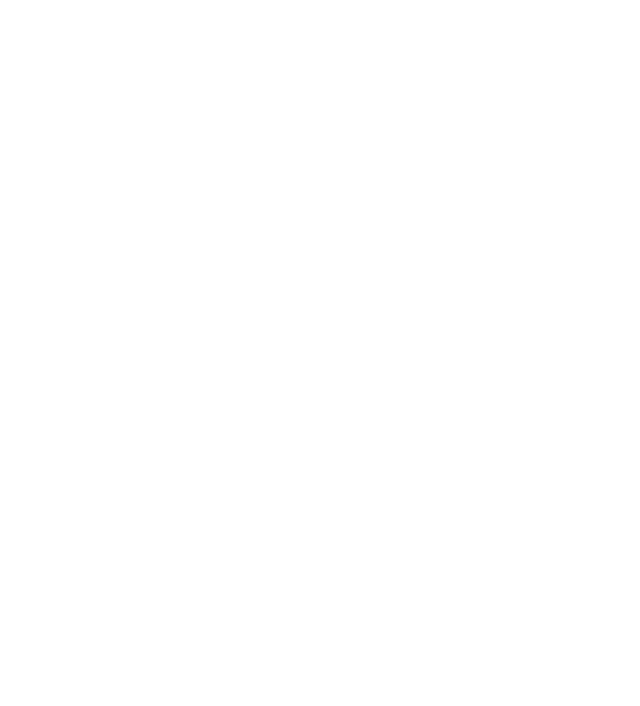
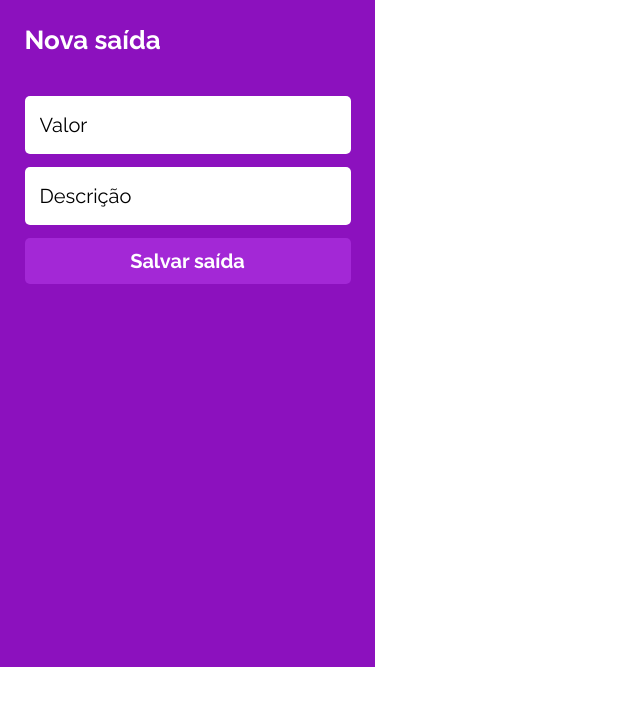
Before and after one commit to Reiony/projeto14-mywallet-front, a React (Create React App) app: page /cash-out in a window 1280 px wide. Before the commit this address had no page. Shown: the top 706 px of the page, without its empty margins (0-640 px from the left). Built offline with nearby package versions, Linux system fonts and the light colour scheme; a web font is replaced by a local one.

Commit message:
finished some links

```diff
--- a/src/components/Pages/CashIn.js
+++ b/src/components/Pages/CashIn.js
@@ -1,9 +1,85 @@
-/* import styled from "styled-components";
+import styled from "styled-components";
 
 
 export default function CashInRegistry() {
     return (
-
+        <CashInPage>
+            <h3>Nova entrada</h3>
+            <Field>
+                <input
+                    placeholder="Valor"
+                />
+            </Field>
+            <Field>
+                <input
+                    placeholder="Descrição"
+                />
+            </Field>
+            <ConfirmButton>
+                <h4>
+                    Salvar entrada
+                </h4>
+            </ConfirmButton>
+        </CashInPage >
     )
 }
- */
+
+const Field = styled.div`
+    input{
+        width: 326px;
+        height: 58px;
+        background: #FFFFFF;
+        padding-left:15px;
+        border-radius: 5px;
+        font-family: 'Raleway';
+        font-style: normal;
+        font-weight: 400;
+        font-size: 20px;
+        line-height: 23px;
+        border: none;
+        display:flex;
+        align-items: center;
+        margin-bottom:13px;
+        ::placeholder{
+            color: black;
+        }
+    }
+`
+const ConfirmButton = styled.button`
+    width: 326px;
+    height: 46px;
+    background: #A328D6;
+    border-radius: 5px;
+    margin-bottom:36px;
+    border:none;
+    cursor:pointer;
+    h4{
+        height: 23px;
+        font-family: 'Raleway';
+        font-style: normal;
+        font-weight: 700;
+        font-size: 20px;
+        line-height: 23px;
+        color: #FFFFFF;
+    }
+`
+const CashInPage = styled.form`
+    width: 375px;
+    height: 667px;
+    display:flex;
+    padding:25px;
+    align-items: center;
+    flex-direction: column;
+    background: #8C11BE;
+    h3{
+        width: 326px;
+        height: 31px;
+        margin-bottom:40px;
+        font-family: 'Raleway';
+        font-style: normal;
+        font-weight: 700;
+        font-size: 26px;
+        line-height: 31px;
+        color: #FFFFFF;
+    }
+`
--- a/src/components/Pages/CashOut.js
+++ b/src/components/Pages/CashOut.js
@@ -1,8 +1,85 @@
-/* import styled from "styled-components";
+import styled from "styled-components";
 
 
 export default function CashOutRegistry() {
     return (
+        <CashOutPage>
+            <h3>Nova saída</h3>
+            <Field>
+                <input
+                    placeholder="Valor"
+                />
+            </Field>
+            <Field>
+                <input
+                    placeholder="Descrição"
+                />
+            </Field>
+            <ConfirmButton>
+                <h4>
+                    Salvar saída
+                </h4>
+            </ConfirmButton>
+        </CashOutPage >
+    )
+}
 
-    )
-} */
+const Field = styled.div`
+    input{
+        width: 326px;
+        height: 58px;
+        background: #FFFFFF;
+        padding-left:15px;
+        border-radius: 5px;
+        font-family: 'Raleway';
+        font-style: normal;
+        font-weight: 400;
+        font-size: 20px;
+        line-height: 23px;
+        border: none;
+        display:flex;
+        align-items: center;
+        margin-bottom:13px;
+        ::placeholder{
+            color: black;
+        }
+    }
+`
+const ConfirmButton = styled.button`
+    width: 326px;
+    height: 46px;
+    background: #A328D6;
+    border-radius: 5px;
+    margin-bottom:36px;
+    border:none;
+    cursor:pointer;
+    h4{
+        height: 23px;
+        font-family: 'Raleway';
+        font-style: normal;
+        font-weight: 700;
+        font-size: 20px;
+        line-height: 23px;
+        color: #FFFFFF;
+    }
+`
+const CashOutPage = styled.form`
+    width: 375px;
+    height: 667px;
+    display:flex;
+    padding:25px;
+    align-items: center;
+    flex-direction: column;
+    background: #8C11BE;
+    h3{
+        width: 326px;
+        height: 31px;
+        margin-bottom:40px;
+        font-family: 'Raleway';
+        font-style: normal;
+        font-weight: 700;
+        font-size: 26px;
+        line-height: 31px;
+        color: #FFFFFF;
+    }
+`
--- a/src/components/Pages/Home.js
+++ b/src/components/Pages/Home.js
@@ -1,27 +1,43 @@
+import { useNavigate } from "react-router-dom";
 import styled from "styled-components";
-/* import {Link} from "react-router-dom";
-import axios from "axios"; */
+import { useState } from "react";
+import { Link } from "react-router-dom";
 
 export default function Home() {
-    const registeste= [];
+    const user= localStorage.getItem("user");
+    const userOBJ = JSON.parse(user);
+    const nav = useNavigate();
+    const [transactions, setTransactions] = useState ([])
+    function UserLogout (e){
+        e.preventDefault();
+        nav("/")
+    }
     return (
         <MainPage>
             <UserTop>
-                <h3>Olá, Fulano</h3>
-                <ion-icon name="exit-outline"></ion-icon>
+                <h3>Olá, {userOBJ}</h3>
+                <ion-icon name="exit-outline" onClick={UserLogout}></ion-icon>
             </UserTop>
             <RegistryEntries >
-                {registeste.length===0?<div><p>Não há registros de entrada ou saída</p></div>:""}
+                {transactions.length===0 ?
+                <div><p>Não há registros de entrada ou saída</p></div> :
+                <>
+                </>
+                }
             </RegistryEntries>
             <Operations>
-                <CashIn>
+                <Link to="/cash-in" style={{ textDecoration: 'none' }}>
+                <CashIn >
                     <ion-icon name="add-circle-outline"></ion-icon>
                     <h3>Nova entrada</h3>
                 </CashIn>
+                </Link>
+                <Link to="/cash-out" style={{ textDecoration: 'none' }}>
                 <CashOut>
                     <ion-icon name="remove-circle-outline"></ion-icon>
                     <h3>Nova saída</h3>
                 </CashOut>
+                </Link>
             </Operations>
         </MainPage>
     )
@@ -44,8 +60,6 @@ const UserTop = styled.div`
     align-items: center;
     margin-bottom:26px;
     h3{
-        width: 141px;
-        height: 31px;
         font-family: 'Raleway';
         font-style: normal;
         font-weight: 700;
@@ -102,6 +116,7 @@ const CashIn = styled.div`
     flex-direction:column;
     justify-content:space-between;
     padding:10px;
+    cursor:pointer;
     h3{
         width: 64px;
         height: 40px;
@@ -128,6 +143,7 @@ const CashOut = styled.div`
     flex-direction:column;
     justify-content:space-between;
     padding:10px;
+    cursor:pointer;
     h3{
         width: 64px;
         height: 40px;
--- a/src/components/Pages/SignIn.js
+++ b/src/components/Pages/SignIn.js
@@ -11,19 +11,24 @@ export default function SignIn() {
     const { setToken } = useContext(UserContext);
 
 
-    function ValidateLogin(event) {
-        event.preventDefault();
+    function ValidateAll() {
         const API = "http://localhost:5000/sign-in"
         const request = axios.post(API, { email, password })
         request.then((res) => {
             nav("/home")
-            setToken(res.data)
+            /* setToken(res.data) */
+            console.log(res.data)
+            localStorage.setItem("user",JSON.stringify(res.data))
         })
         request.catch(() => {
             alert("Informações de login inválidas. Verifique novamente")
             setEmail("")
             setPassword("");
         })
+    }
+    function ValidateLogin(event){
+        event.preventDefault();
+        ValidateAll();
     }
     return (
         <LoginContainer onSubmit={ValidateLogin}>
--- a/src/components/Routes.js
+++ b/src/components/Routes.js
@@ -10,8 +10,8 @@ export default function AppRoutes() {
             <Route path='/' element={<SignIn/> } />
             <Route path='/sign-up' element={<SignUp/>} />
             <Route path='/home' element={<Home/>} />
-            {/* <Route path='/cash-in' element={<CashIn/>} />
-            <Route path='/cash-out' element={<CashOut/>} /> */}
+            <Route path='/cash-in' element={<CashIn/>} />
+            <Route path='/cash-out' element={<CashOut/>} />
         </Routes>
     )
 }
```
